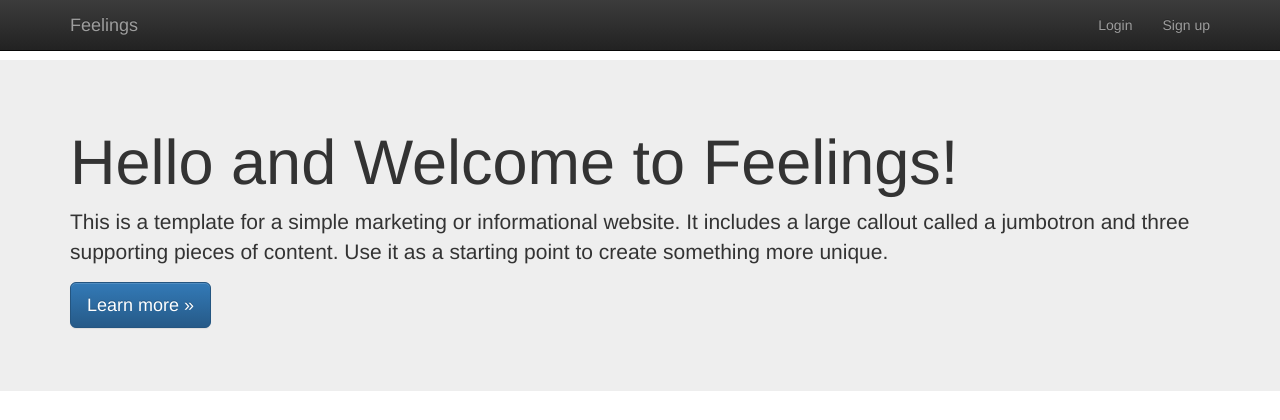
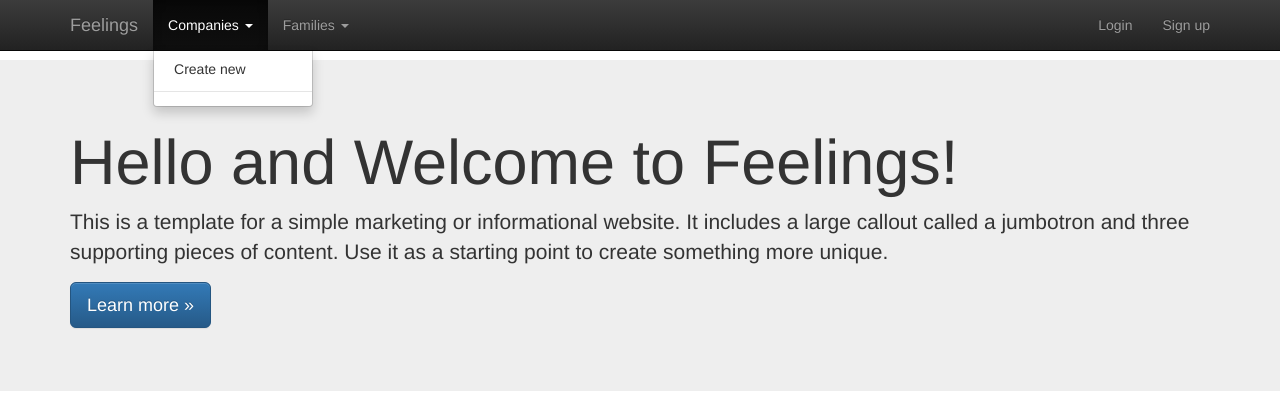
Before and after one commit to JoPuskar/feelings, a Django app: page / in a window 1280 px wide, after a click on "Companies". Shown: the top 420 px of the page. Run offline with Django 3.2, Linux system fonts and the light colour scheme; parts of the project's set-up code (start-up, migrations or seed data) failed here and were passed over; some libraries are stand-ins or nearby versions.

Commit message:
Families split out successfully, first three views

```diff
--- a/groups/urls.py
+++ b/groups/urls.py
@@ -10,6 +10,14 @@ company_patterns = [
     url(r'^(?P<slug>[-\w]+)/$', company.Detail.as_view(), name='detail'),
 ]
 
+family_patterns = [
+    url(r'^create/$', family.Create.as_view(), name='create'),
+    url(r'^edit/(?P<slug>[-\w]+)/$', family.Update.as_view(), name='update'),
+    url(r'^(?P<slug>[-\w]+)/$', family.Detail.as_view(), name='detail'),
+]
+
 urlpatterns = [
-    url(r'^companies/', include(company_patterns, namespace='companies'))
+    url(r'^companies/', include(company_patterns, namespace='companies')),
+    url(r'^families/', include(family_patterns, namespace='families'))
+
 ]
--- a/templates/layout.html
+++ b/templates/layout.html
@@ -37,8 +37,31 @@
               </button>
               <a class="navbar-brand" href="{% url 'home' %}">Feelings</a>
             </div>
-
             <div id="navbar" class="navbar-collapse collapse">
+                <ul class="nav navbar-nav navbar-left">
+                    <li class="dropdown">
+                      <a href="#" class="dropdown-toggle" data-toggle="dropdown" role="button" aria-haspopup="true" aria-expanded="false">Companies <span class="caret"></span></a>
+                      <ul class="dropdown-menu">
+                        <li><a href="{% url 'groups:companies:create' %}">Create new</a></li>
+                        <li role="separator" class="divider"></li>
+                        {% for company in user.companies.all %}
+                            <li><a href="{% url 'groups:companies:detail' slug=company.slug %}">{{ company.name }}</a></li>
+                        {% endfor %}
+                      </ul>
+                    </li>
+                </ul>
+                <ul class="nav navbar-nav navbar-left">
+                    <li class="dropdown">
+                      <a href="#" class="dropdown-toggle" data-toggle="dropdown" role="button" aria-haspopup="true" aria-expanded="false">Families <span class="caret"></span></a>
+                      <ul class="dropdown-menu">
+                        <li><a href="{% url 'groups:companies:create' %}">Create new</a></li>
+                        <li role="separator" class="divider"></li>
+                        {% for family in user.families.all %}
+                            <li><a href="{% url 'groups:companies:detail' slug=company.slug %}">{{ family.name }}</a></li>
+                        {% endfor %}
+                      </ul>
+                    </li>
+                </ul>
                     <ul class="nav navbar-nav navbar-right">
                         {% if not user.is_authenticated %}
                            <li><a href="{% url 'users:login' %}">Login</a></li>
@@ -49,7 +72,6 @@
                         {% endif %}
                     </ul>
             </div><!--/.navbar-collapse -->
-          </div>
         </nav>
 
         <div id="content">
```
Also changed, not shown: groups/templates/families/detail.html (added, +31 -0 lines), groups/templates/families/form.html (added, +27 -0 lines), groups/views/family.py (+44 -0 lines).
